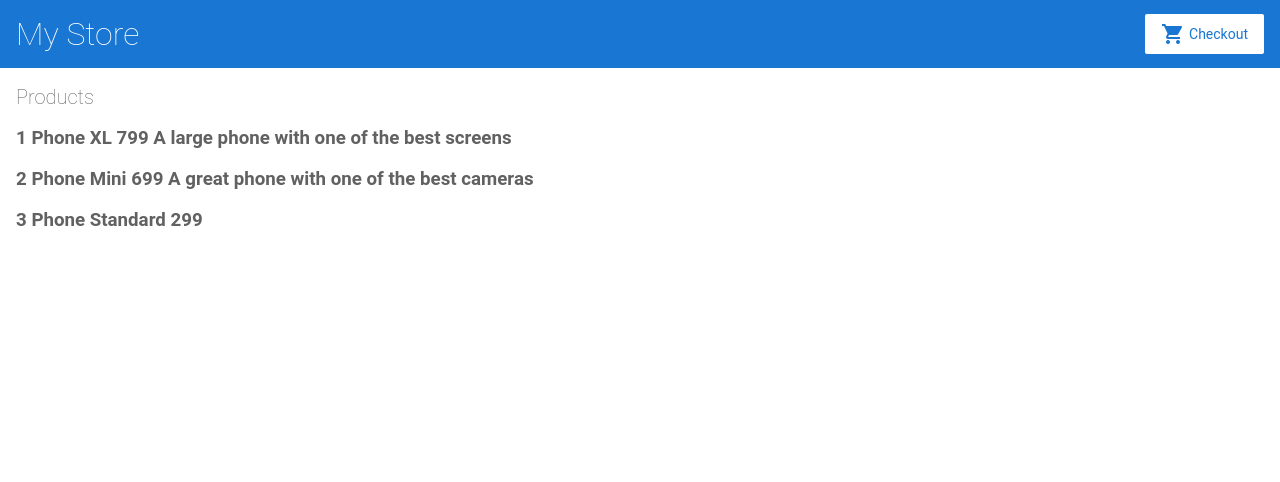
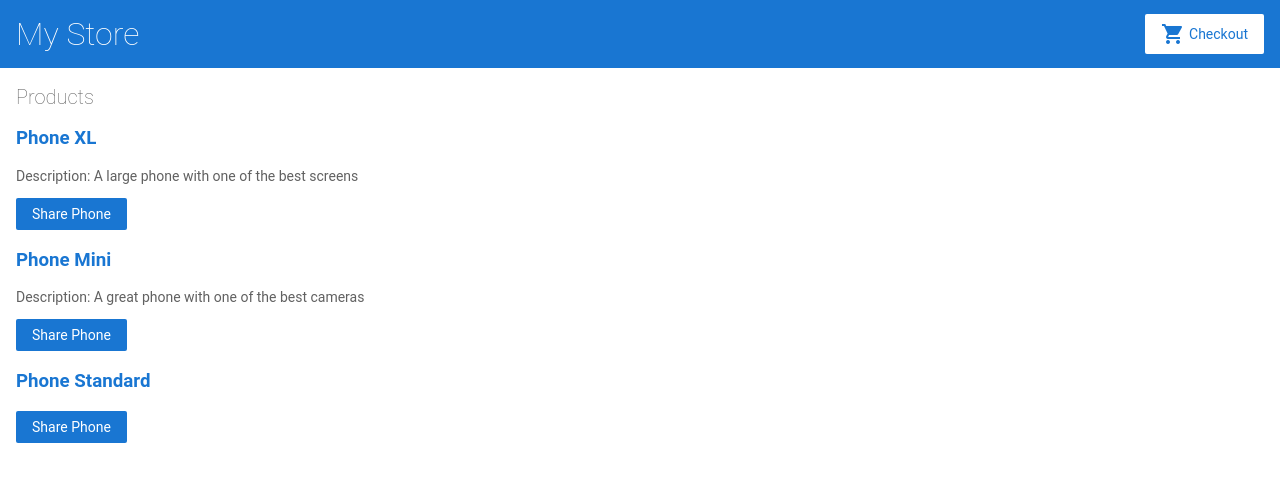
Before and after one commit to mdlawrenceusa/mdl-720-20211028-ng-repo, an Angular app: page / in a window 1280 px wide. Shown: the top 482 px of the page. Built offline with nearby package versions, Linux system fonts and the light colour scheme.

Commit message:
1 file modified

```diff
--- a/src/app/product-list/product-list.component.html
+++ b/src/app/product-list/product-list.component.html
@@ -2,19 +2,19 @@
 
 <div *ngFor="let product of products">
 
-<h3>
-    {{ product.id }}
+  <h3>
+    <a [title]="product.name + ' details'">
+      {{ product.name }}
+    </a>
+  </h3>
 
-    {{ product.name }}
+  <p *ngIf="product.description">
+    Description: {{ product.description }}
+  </p>
 
-    {{ product.price }}
-
-    {{ product.description }}
-
-
-
-</h3>
-
+  <button (click)="share()">
+    Share Phone
+  </button>
 
 </div>
 
```
